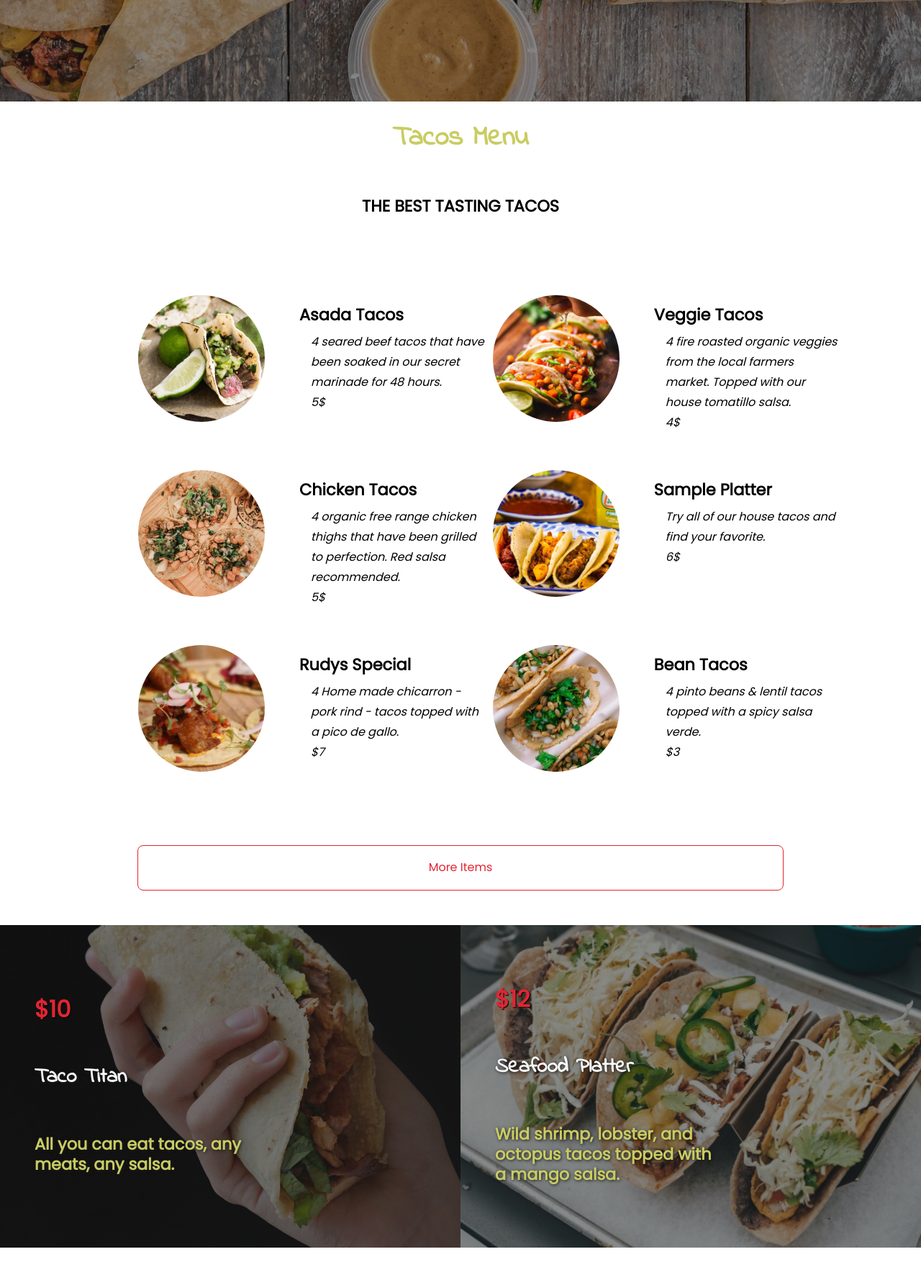
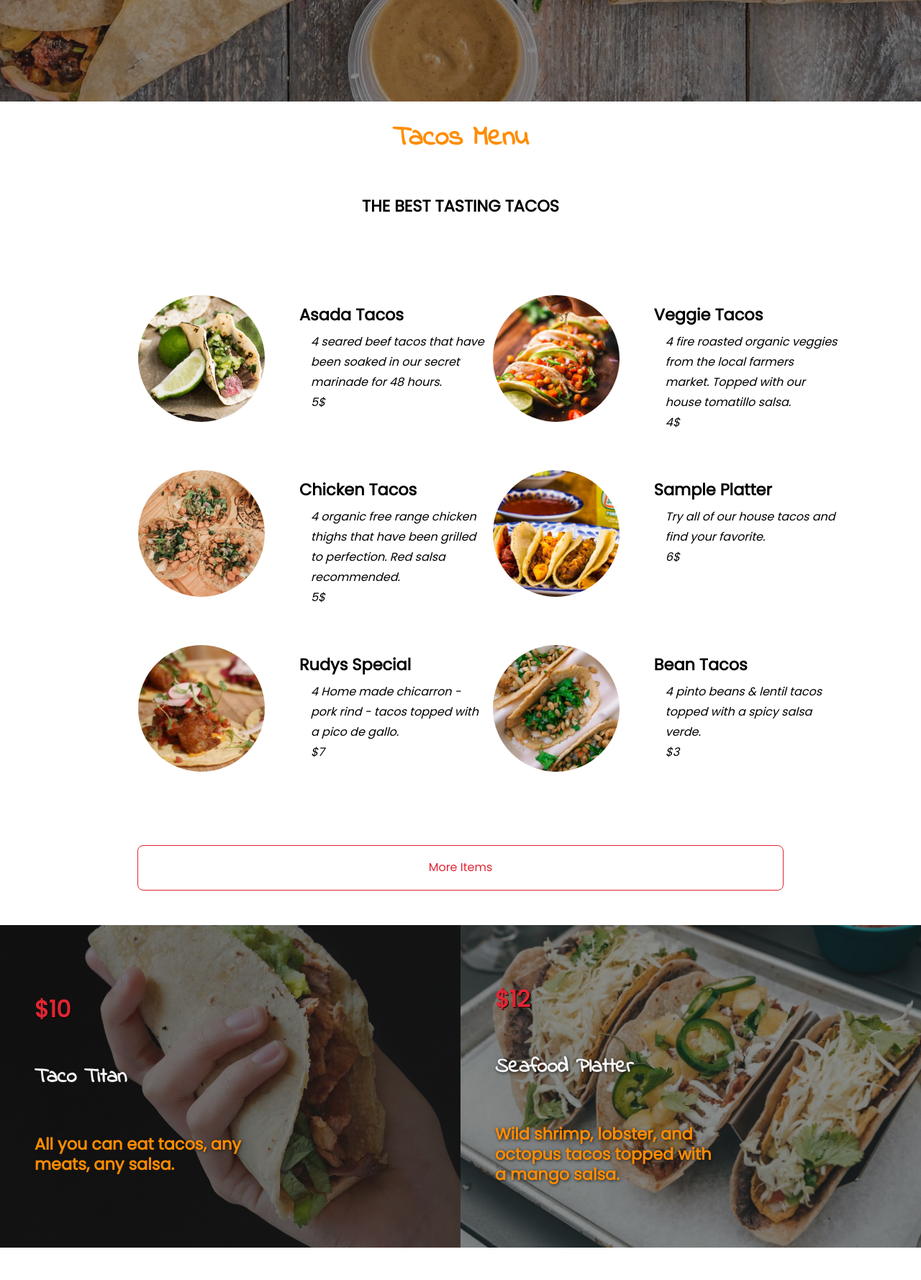
Before and after one commit to armandoroman1016/tacos_site, a website: page index.html in a window 1280 px wide. Shown: the part 659-2437 px from the top of the page at 72% size. Drawn offline with Linux system fonts and the light colour scheme.

Commit message:
ugly yellow removed

```diff
--- a/css/components/menu.css
+++ b/css/components/menu.css
@@ -19,7 +19,7 @@
 }
 
 .menu h3{
-    color: #C9CC62;
+    color: #ff8c00;
     font-size: 2.4rem;
     font-weight: bold;
     font-family: 'Indie Flower', 'Raleway', 'Montserrat', 'Roboto Condensed', 'Courier New', Courier, monospace;
@@ -346,7 +346,7 @@
 .menu .menu_specialties .right_specialty :last-child{
     font-size: 1.4rem;
     line-height: 1.25;
-    color: #C9CC62;
+    color: #ff8c00;
     font-weight: bold;
     text-shadow: 1px 1px 4px #1a1a1a;
 }
```
